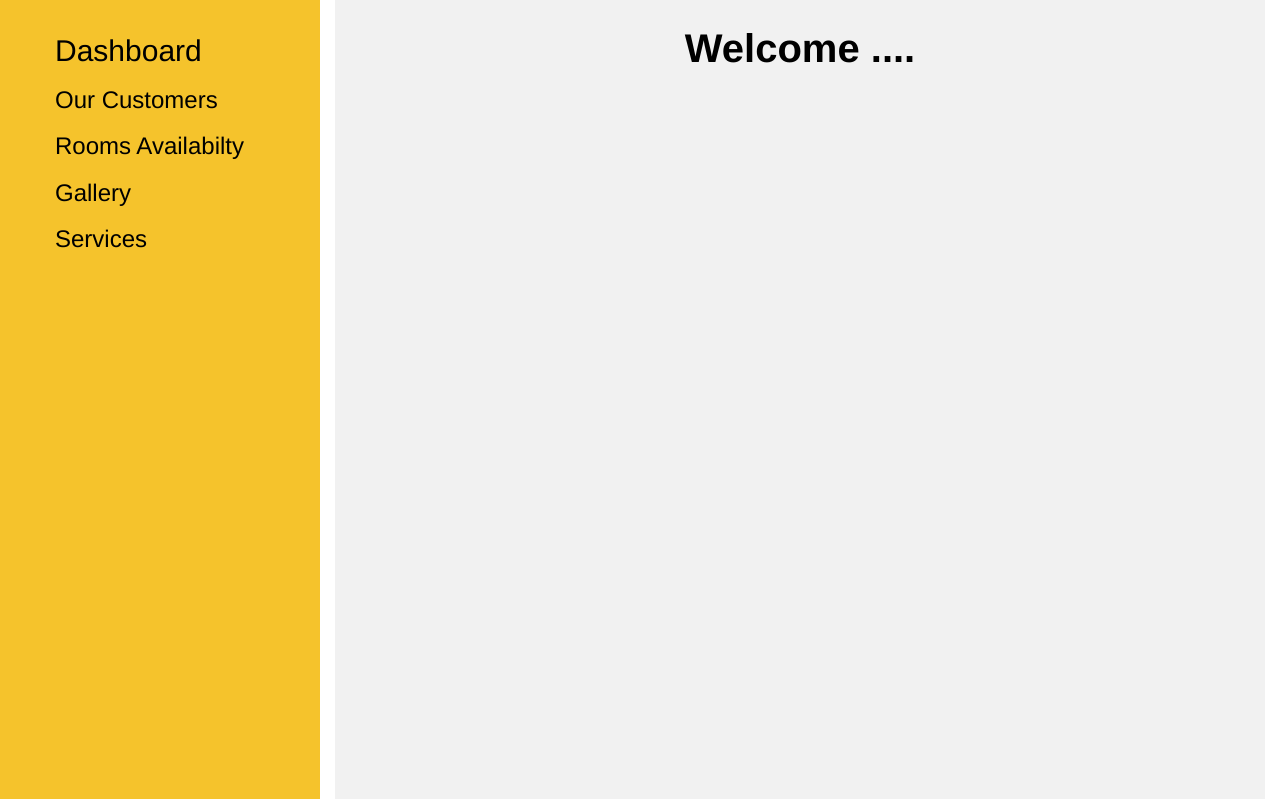
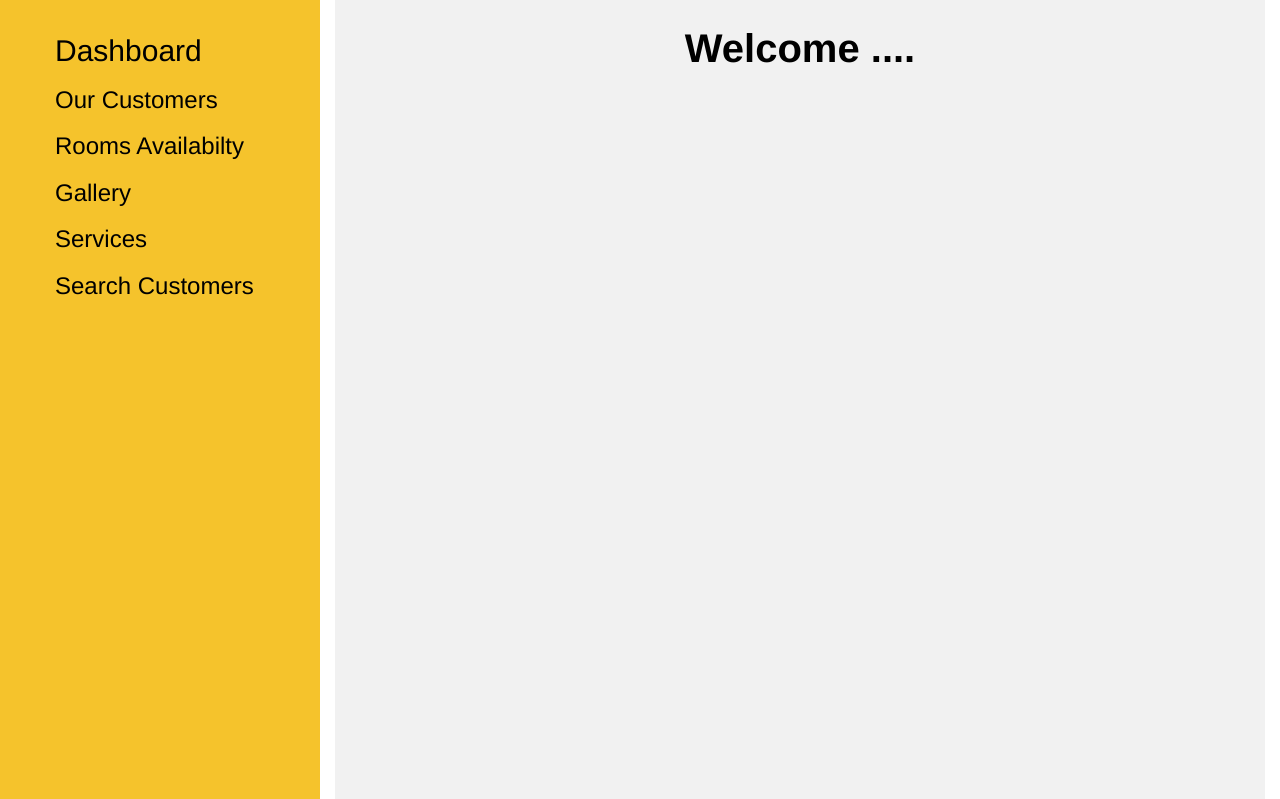
Before and after one commit to rish2ind/Hotel-Management, a PHP site: page /Admin_Block/dashboard.php in a window 1280 px wide. Shown: the part 70-869 px from the top of the page. Run offline with PHP 8.4, Linux system fonts and the light colour scheme; the visitor is signed in with stand-in values (Sample User, id 1); data that the repository does not hold is empty; some libraries are stand-ins or nearby versions.

Commit message:
Adding customer search option

```diff
--- a/Admin_Block/dashboard.php
+++ b/Admin_Block/dashboard.php
@@ -84,6 +84,7 @@
                                 <li><a href="#" >Delete Services</a></li>
                             </ul>
                         </li>
+                        <li><h3><a href="find-customers.php" target="demo">Search Customers</a></h3></li>
                     </ul>
                 </div>
                 <div class="col-md-9">
```
